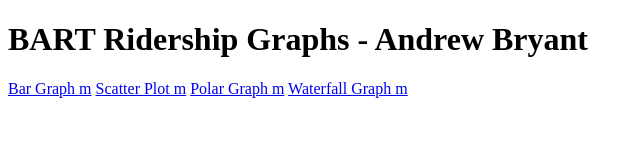
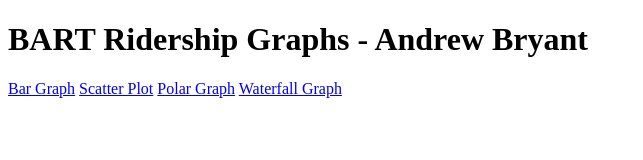
Before and after one commit to andrew20021449/GEOG456HW003, a plain HTML site: page index.html in a window 1280 px wide. Shown: the whole page, without its empty margins (0-643 px from the left). Drawn offline with Linux system fonts and the light colour scheme.

Commit message:
Update index.html

```diff
--- a/index.html
+++ b/index.html
@@ -8,9 +8,9 @@
 </head>
 <body>
     <h1>BART Ridership Graphs - Andrew Bryant</h1>
-    <a href="https://github.com/andrew20021449/GEOG456HW003/blob/main/bar.html">Bar Graph m</a>
-    <a href="https://github.com/andrew20021449/GEOG456HW003/blob/main/scatter.html">Scatter Plot m</a>
-    <a href="https://github.com/andrew20021449/GEOG456HW003/blob/main/barpolar.html">Polar Graph m</a>
-    <a href="https://github.com/andrew20021449/GEOG456HW003/blob/main/waterfall.html">Waterfall Graph m</a>
+    <a href="https://github.com/andrew20021449/GEOG456HW003/blob/main/bar.html">Bar Graph</a>
+    <a href="https://github.com/andrew20021449/GEOG456HW003/blob/main/scatter.html">Scatter Plot</a>
+    <a href="https://github.com/andrew20021449/GEOG456HW003/blob/main/barpolar.html">Polar Graph</a>
+    <a href="https://github.com/andrew20021449/GEOG456HW003/blob/main/waterfall.html">Waterfall Graph</a>
 </body>
 </html>
```
